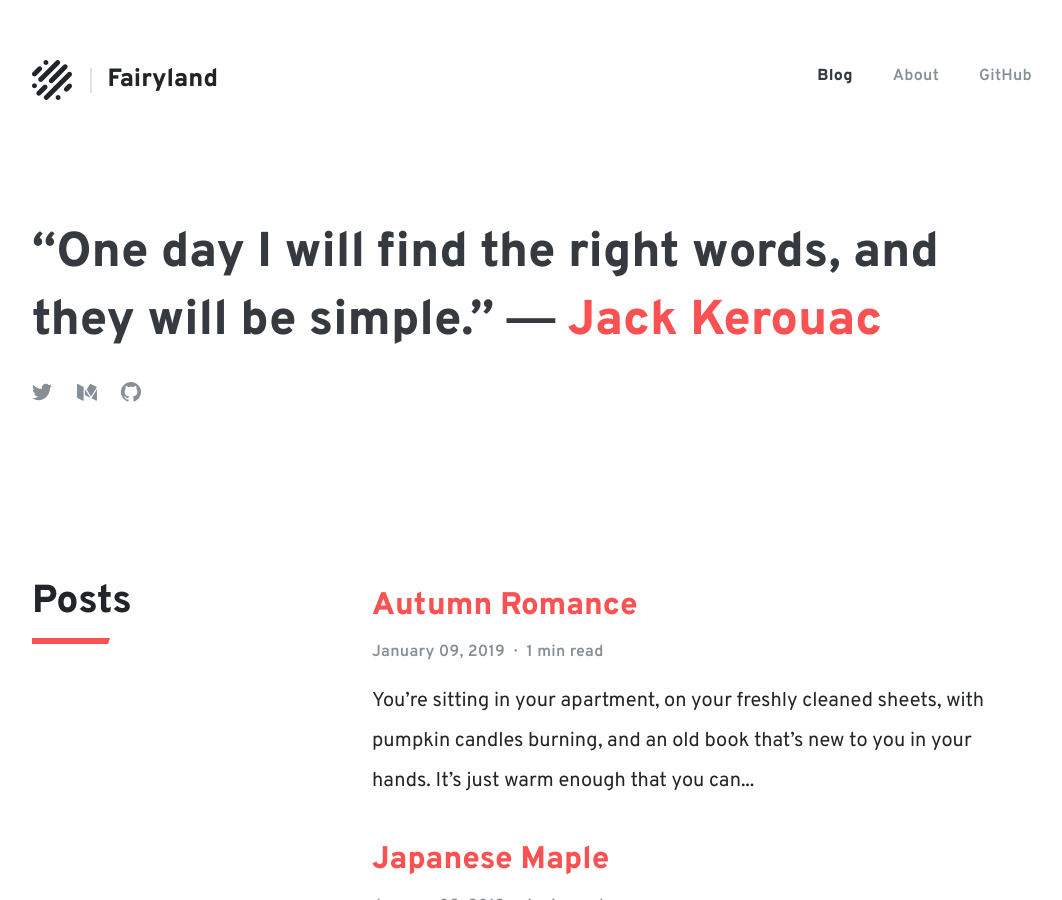
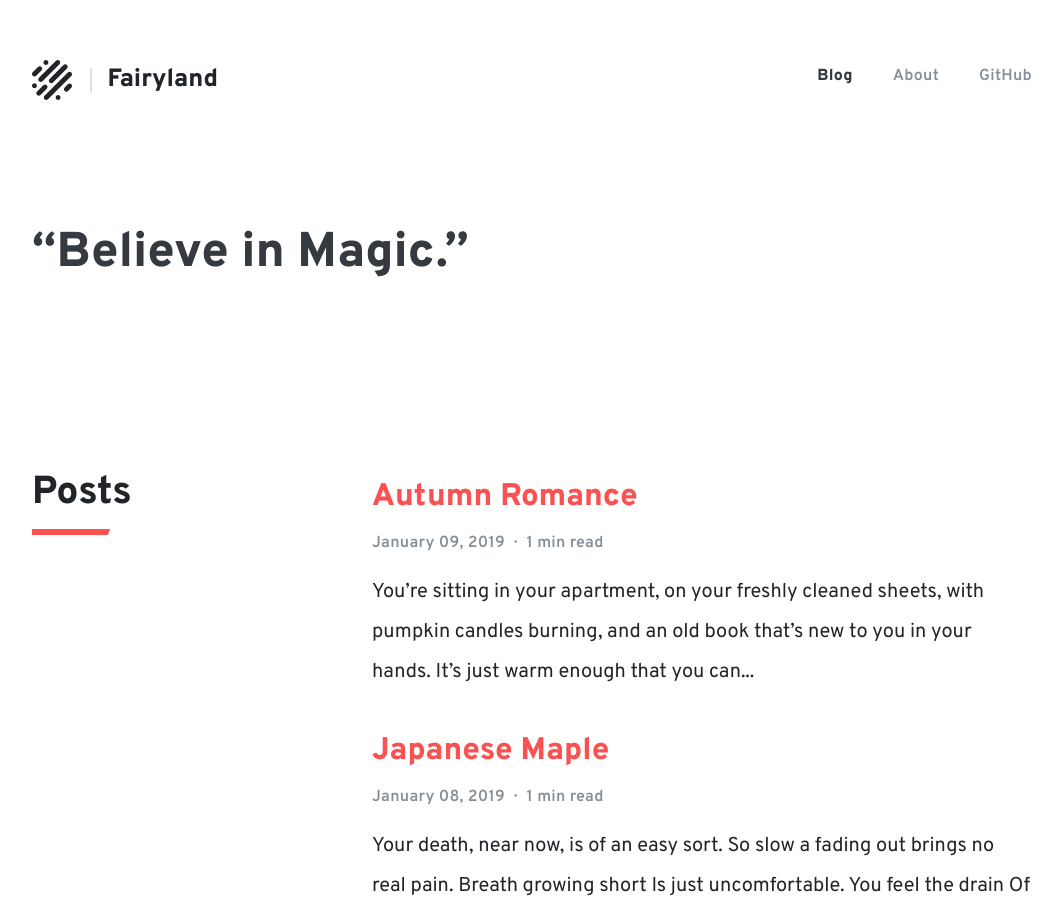
Before and after one commit to BurningFairy/BurningFairy.github.io, a Jekyll site: the page built from blog/index.html, in a window 1280 px wide and 900 px high. Shown: the whole window, without its empty margins (108-1170 px from the left). Built offline with Jekyll 4.4.1, drawn with Linux system fonts in a browser that asks for light colours.

Commit message:
remmoved unlinked blog post and personalized blog page2

```diff
--- a/blog/index.html
+++ b/blog/index.html
@@ -10,27 +10,8 @@ image: false
 
 <article class="content">
   <header class="hero">
-    <h1 class="hero-title">“One day I will find the right words, and they will be simple.” ― <a href="https://www.wikiwand.com/en/Jack_Kerouac" target="_blank" rel="noreferrer">Jack Kerouac</a></h1>
-    <div class="hero-icons">
-      <a class="hero-icon" href="{{ site.social.twitter }}" target="_blank" rel="noopener noreferrer" title="Visit '{{ site.title }}' on Twitter." aria-label="Visit '{{ site.title }}' on Twitter.">
-				<svg class="hero-twitter" width="16" height="16" viewBox="0 0 16 16" xmlns="http://www.w3.org/2000/svg" role="img" aria-labelledby="aria-twitter">
-					<title id="aria-twitter">Twitter logo</title>
-					<path d="M16 3.038c-.59.26-1.22.437-1.885.517.677-.407 1.198-1.05 1.443-1.816-.634.375-1.337.648-2.085.795-.598-.638-1.45-1.036-2.396-1.036-1.812 0-3.282 1.468-3.282 3.28 0 .258.03.51.085.75C5.152 5.39 2.733 4.084 1.114 2.1.83 2.583.67 3.147.67 3.75c0 1.14.58 2.143 1.46 2.732-.538-.017-1.045-.165-1.487-.41v.04c0 1.59 1.13 2.918 2.633 3.22-.276.074-.566.114-.865.114-.21 0-.416-.02-.617-.058.418 1.304 1.63 2.253 3.067 2.28-1.124.88-2.54 1.404-4.077 1.404-.265 0-.526-.015-.783-.045 1.453.93 3.178 1.474 5.032 1.474 6.038 0 9.34-5 9.34-9.338 0-.143-.004-.284-.01-.425.64-.463 1.198-1.04 1.638-1.7z" fill-rule="nonzero"></path>
-				</svg>
-			</a>
-			<a class="hero-icon" href="{{ site.social.medium }}" target="_blank" rel="noopener noreferrer" title="Visit '{{ site.title }}' on Medium." aria-label="Visit '{{ site.title }}' on Medium.">
-				<svg class="hero-medium" width="16" height="16" viewBox="0 0 16 16" xmlns="http://www.w3.org/2000/svg" role="img" aria-labelledby="aria-medium">
-					<title id="aria-medium">Medium logo</title>
-					<path d="M11.824 12.628l-.276.45.798.398 2.744 1.372c.15.076.294.11.418.11.278 0 .467-.177.467-.492V5.883l-4.15 6.745zm4.096-8.67c-.004-.003 0-.01-.003-.012l-4.825-2.412c-.06-.03-.123-.038-.187-.044-.016 0-.03-.01-.047-.01-.184 0-.368.092-.467.254l-.24.39-.5.814-1.89 3.08 1.89 3.076.5.813.5.812.59.95 4.71-7.64c.02-.03.01-.06-.02-.08zm-6.27 7.045L7.17 6.97l-.295-.477-.294-.477-.25-.416v4.867l3.32 1.663.5.25.5.25-.5-.813-.5-.813zM.737 1.68L.59 1.608c-.085-.042-.166-.062-.24-.062-.206 0-.35.16-.35.427v10.162c0 .272.2.594.442.716l4.145 2.08c.107.06.208.08.3.08.257 0 .438-.2.438-.53V4.01c0-.02-.012-.04-.03-.047L.738 1.68z"></path>
-				</svg>
-			</a>
-			<a class="hero-icon" href="{{ site.social.github }}" target="_blank" rel="noopener noreferrer" title="Visit '{{ site.title }}' on GitHub." aria-label="Visit '{{ site.title }}' on GitHub.">
-				<svg class="hero-github" width="16" height="16" viewBox="0 0 16 16" xmlns="http://www.w3.org/2000/svg" role="img" aria-labelledby="aria-github">
-					<title id="aria-github">GitHub logo</title>
-					<path d="M8 0C3.58 0 0 3.582 0 8c0 3.535 2.292 6.533 5.47 7.59.4.075.547-.172.547-.385 0-.19-.007-.693-.01-1.36-2.226.483-2.695-1.073-2.695-1.073-.364-.924-.89-1.17-.89-1.17-.725-.496.056-.486.056-.486.803.056 1.225.824 1.225.824.714 1.223 1.873.87 2.33.665.072-.517.278-.87.507-1.07-1.777-.2-3.644-.888-3.644-3.953 0-.873.31-1.587.823-2.147-.083-.202-.358-1.015.077-2.117 0 0 .672-.215 2.2.82.638-.178 1.323-.266 2.003-.27.68.004 1.364.092 2.003.27 1.527-1.035 2.198-.82 2.198-.82.437 1.102.163 1.915.08 2.117.513.56.823 1.274.823 2.147 0 3.073-1.87 3.75-3.653 3.947.287.246.543.735.543 1.48 0 1.07-.01 1.933-.01 2.195 0 .215.144.463.55.385C13.71 14.53 16 11.534 16 8c0-4.418-3.582-8-8-8"></path>
-				</svg>
-			</a>
-    </div>
+    <h1 class="hero-title">“Believe in Magic.”</h1>
+
     {% if page.image %}
       <div class="hero-image" style="background-image: url('{{ site.baseurl }}{{ site.assets }}{{ site.images }}/{{ page.ref }}.jpg'); background-image: -webkit-image-set( url('{{ site.baseurl }}{{ site.assets }}{{ site.images }}/{{ page.ref }}.jpg') 1x, url('{{ site.baseurl }}{{ site.assets }}{{ site.images }}/{{ page.ref }}-large.jpg') 2x )"></div>
     {% endif %}
```
Also changed, not shown: _posts/sunflower_aztecs.md (deleted, +0 -13 lines).
